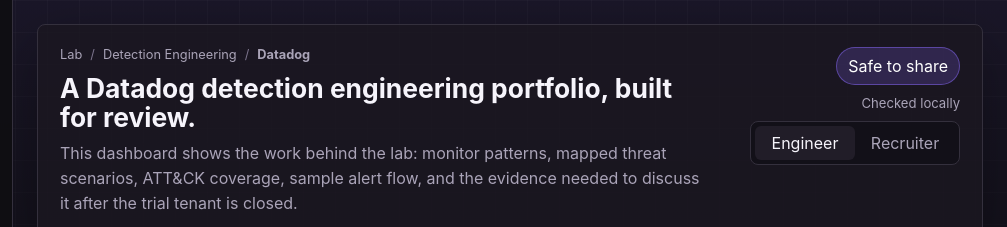
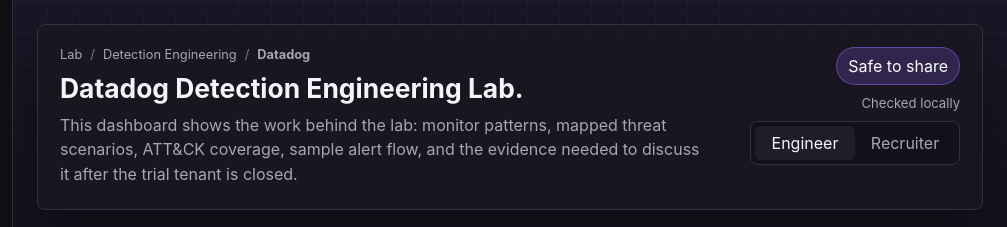
Before and after one commit to Kalla-Bhanu/Datadog-Detection-Engineering-Lab, a website: page dashboard/index.html in a window 1280 px wide. Shown: the top 227 px of the page, 273-1280 px from the left. Drawn offline with Linux system fonts and the light colour scheme.

Commit message:
Use Datadog Detection Engineering Lab title

```diff
--- a/dashboard/dashboard-data.js
+++ b/dashboard/dashboard-data.js
@@ -11,7 +11,7 @@ window.DD_LAB_DATA = {
       label: "Overview",
       badge: "5",
       kicker: "Project overview",
-      title: "A Datadog detection engineering portfolio, built for review.",
+      title: "Datadog Detection Engineering Lab.",
       summary: "This dashboard shows the work behind the lab: monitor patterns, mapped threat scenarios, ATT&CK coverage, sample alert flow, and the evidence needed to discuss it after the trial tenant is closed."
     },
     {
--- a/dashboard/index.html
+++ b/dashboard/index.html
@@ -37,7 +37,7 @@
             <span>Detection Engineering</span>
             <strong>Datadog</strong>
           </div>
-          <h1 id="stageTitle">Datadog detection engineering portfolio.</h1>
+          <h1 id="stageTitle">Datadog Detection Engineering Lab.</h1>
           <p id="stageSummary">A safe, reviewer-friendly walkthrough of monitor design, alert triage, and preserved evidence.</p>
         </div>
         <div class="topbar-actions">
```
Also changed, not shown: evidence/dashboard-overview-local.png, evidence/dashboard-viewport-local.png.
